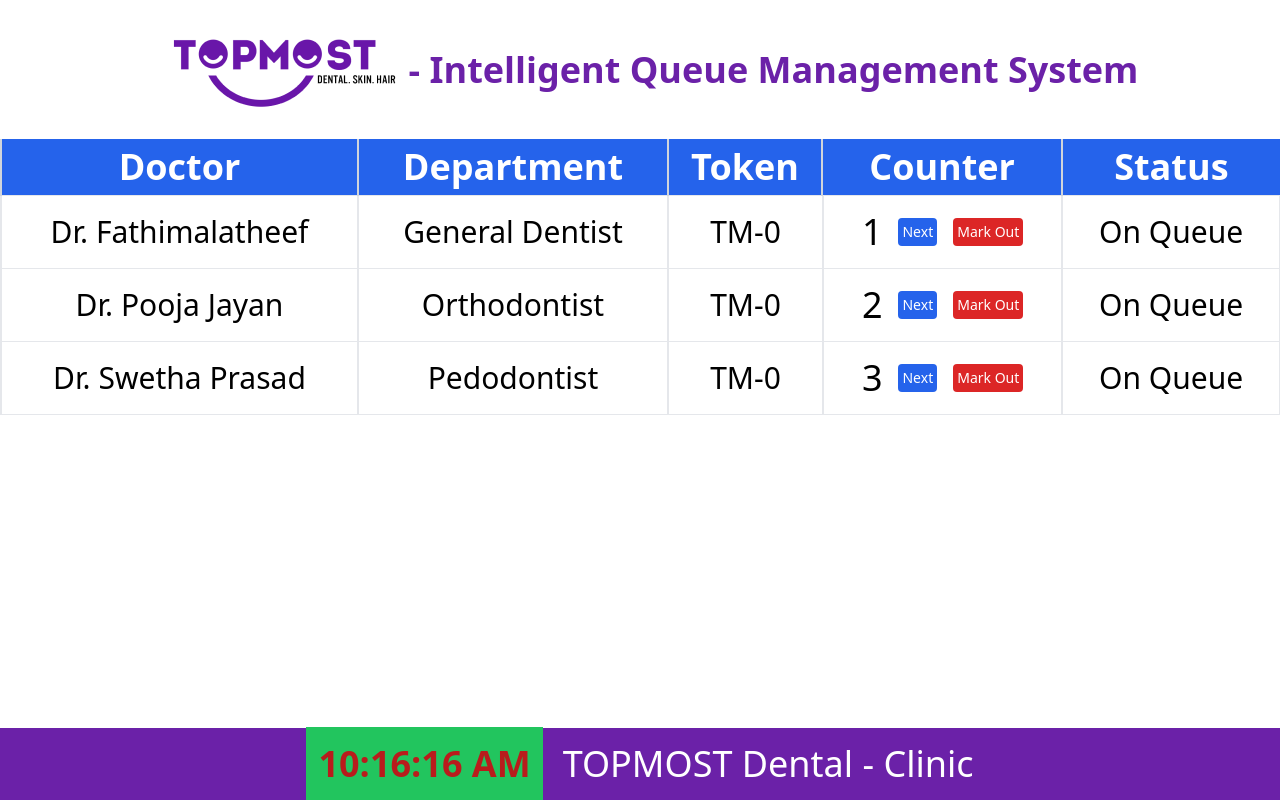
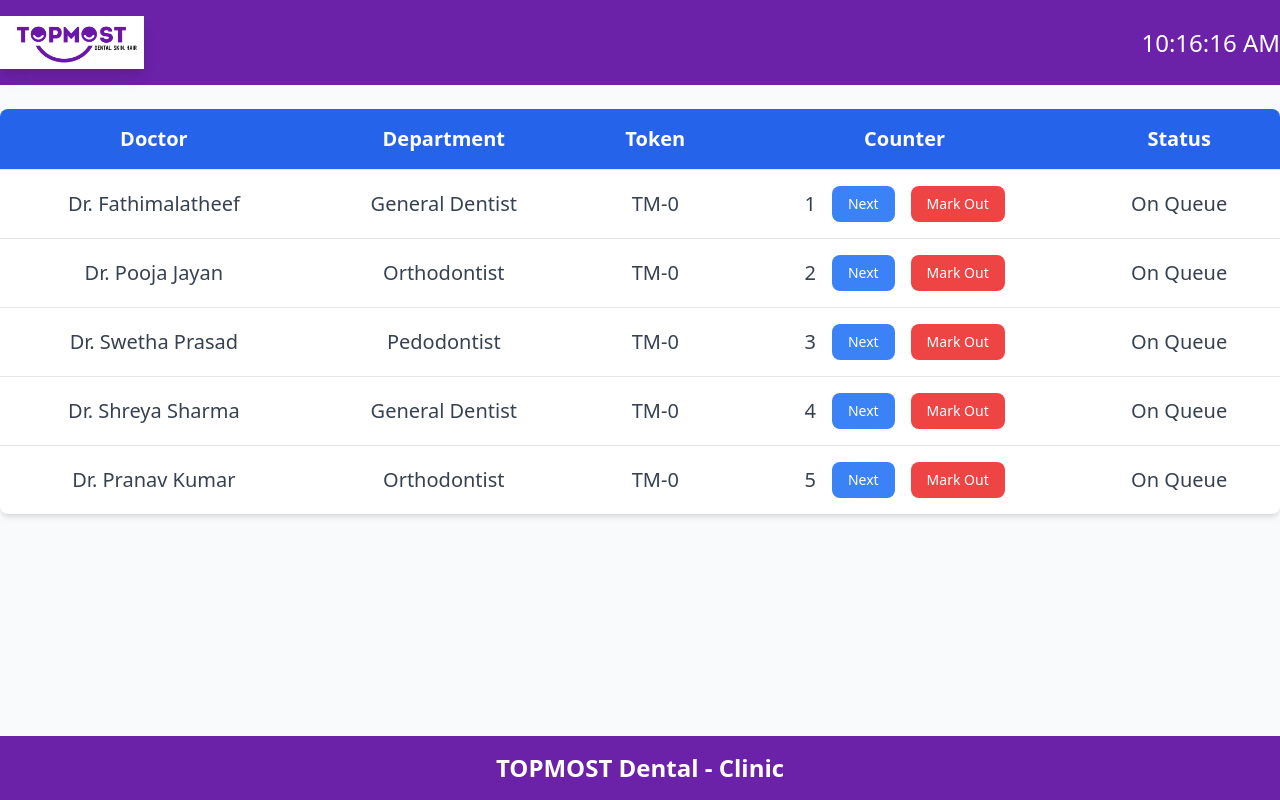
Before and after one commit to Mathews-Thomas/FeedbackModuleFrontend, a React (Vite) app: page /queue in a window 1280 px wide. Built offline with nearby package versions, Linux system fonts and the light colour scheme.

Commit message:
new updates on token speech

```diff
--- a/index.html
+++ b/index.html
@@ -9,5 +9,6 @@
   <body>
     <div id="root"></div>
     <script type="module" src="/src/main.jsx"></script>
+    <script src="https://code.responsivevoice.org/responsivevoice.js"></script>
   </body>
 </html>
--- a/src/Components/CounterQueue.jsx
+++ b/src/Components/CounterQueue.jsx
@@ -1,51 +1,58 @@
 import React, { useState, useEffect } from "react";
-import Logo from "../assets/logo-topmost.png"
+import Logo from "../assets/logo-topmost.png";
+
+const doctorsData = [
+  { doctor: "Dr. Fathimalatheef", department: "General Dentist", counter: 1 },
+  { doctor: "Dr. Pooja Jayan", department: "Orthodontist", counter: 2 },
+  { doctor: "Dr. Swetha Prasad", department: "Pedodontist", counter: 3 },
+  { doctor: "Dr. Shreya Sharma", department: "General Dentist", counter: 4 },
+  { doctor: "Dr. Pranav Kumar", department: "Orthodontist", counter: 5 }
+];
+
+const clinicName = "TOPMOST Dental - Clinic";
+
 export const CounterQueue = () => {
   const [time, setTime] = useState(new Date().toLocaleTimeString());
   const [activeTokens, setActiveTokens] = useState({
     1: 0,
     2: 0,
     3: 0,
+    4: 0,
+    5: 0,
   });
   const [tokenStatus, setTokenStatus] = useState({
     1: "queue",
     2: "queue",
     3: "queue",
+    4: "queue",
+    5: "queue",
   });
-
-  const data = [
-    {
-      doctor: "Dr. Fathimalatheef",
-      department: "General Dentist",
-      counter: "1",
-    },
-    {
-      doctor: "Dr. Pooja Jayan",
-      department: "Orthodontist",
-      counter: "2",
-    },
-    {
-      doctor: "Dr. Swetha Prasad",
-      department: "Pedodontist",
-      counter: "3",
-    }
-  ];
-
-  const clinicName = "TOPMOST Dental - Clinic";
 
   useEffect(() => {
     const intervalId = setInterval(() => {
       setTime(new Date().toLocaleTimeString());
     }, 1000);
-
     return () => clearInterval(intervalId);
   }, []);
 
-  const handleTokenEntry = (counter) => {
+  const speakToken = (counter, tokenNumber) => {
+    const msg = new SpeechSynthesisUtterance();
+    msg.text = `Token number ${tokenNumber} please proceed to counter ${counter}`;
+    msg.lang = "en-US";
+    window.speechSynthesis.speak(msg);
+  };
+
+  const handleNextToken = (counter) => {
+    const nextToken = activeTokens[counter] + 1;
+    setActiveTokens((prev) => ({
+      ...prev,
+      [counter]: nextToken,
+    }));
     setTokenStatus((prev) => ({
       ...prev,
       [counter]: "in",
     }));
+    speakToken(counter, nextToken);
   };
 
   const handleTokenExit = (counter) => {
@@ -55,73 +62,64 @@
     }));
   };
 
-  const handleNextToken = (counter) => {
-    setActiveTokens((prev) => ({
-      ...prev,
-      [counter]: prev[counter] + 1,
-    }));
-    handleTokenEntry(counter);
-  };
+  return (
+    <div className="flex flex-col min-h-screen bg-gray-50">
+      {/* Header */}
+      <header className="bg-purple-800 text-white py-4">
+        <div className="container mx-auto flex items-center justify-between">
+          <div className="flex items-center space-x-4">
+            <img src={Logo} alt="Logo" className="w-36 shadow-lg bg-white" />
+          </div>
+          <div className="text-lg sm:text-2xl">{time}</div>
+        </div>
+      </header>
 
-  return (
-    <div className="w-full flex flex-col justify-center ">
-      {/* Header section */}
-      <div className="flex justify-center text-purple-800 font-semibold p-5 text-2xl sm:text-4xl">
-        <h2 className="flex justify-center items-center"><img src={Logo} alt="Logo" /> - Intelligent Queue Management System</h2>
-      </div>
-
-      {/* Table section */}
-      <div className="flex justify-center items-center flex-grow">
-        <table className="text-center w-full overflow-x-auto">
-          <thead className="bg-blue-600 text-white text-xl sm:text-4xl">
-            <tr className="border-l-2 border-gray-300">
-              <th className="border-l-2 border-gray-300 p-2">Doctor</th>
-              <th className="border-l-2 border-gray-300 p-2">Department</th>
-              <th className="border-l-2 border-gray-300 p-2">Token</th>
-              <th className="border-l-2 border-gray-300 p-2">Counter</th>
-              <th className="border-l-2 border-gray-300 p-2">Status</th>
+      {/* Main Content */}
+      <main className="flex-grow container mx-auto py-6">
+        <div className="bg-white shadow-md rounded-lg overflow-hidden">
+          <table className="w-full text-center">
+            <thead className="bg-blue-600 text-white items-start">
+              <tr>
+                <th className="py-4 px-6 text-lg sm:text-xl">Doctor</th>
+                <th className="py-4 px-6 text-lg sm:text-xl">Department</th>
+                <th className="py-4 px-6 text-lg sm:text-xl">Token</th>
+                <th className="py-4 px-6 text-lg sm:text-xl">Counter</th>
+                <th className="py-4 px-6 text-lg sm:text-xl">Status</th>
               </tr>
             </thead>
-          <tbody className="text-lg sm:text-2xl">
-            {data.map((item) => (
-              <tr
-                key={item.counter}
-                className="border border-gray-200 border-l-2 capitalize"
-              >
-                <td className="border-l-2 border-gray-200 p-4 text-3xl">
-                  {item.doctor}
-                </td>
-                <td className="border-l-2 border-gray-200 p-4 text-3xl">
-                  {item.department}
-                </td>
+            <tbody className="text-gray-700">
+              {doctorsData.map(({ doctor, department, counter }) => (
+                <tr key={counter} className="border-t border-gray-200">
+                  <td className="py-4 px-6 text-lg sm:text-xl">{doctor}</td>
+                  <td className="py-4 px-6 text-lg sm:text-xl">{department}</td>
                   <td
-                  className={`border-l-2 border-gray-200 p-4 text-3xl ${
-                    tokenStatus[item.counter] === "in"
-                      ? "bg-green-500 animate-pulse"
-                      : ""
+                    className={`py-4 px-6 text-lg sm:text-xl ${
+                      tokenStatus[counter] === "in" ? "bg-green-200 text-green-700 animate-pulse" : ""
                     }`}
                   >
-                  TM-{activeTokens[item.counter]}
+                    TM-{activeTokens[counter]}
                   </td>
-                <td className="border-l-2 border-gray-200 p-4 flex flex-col sm:flex-row justify-center items-center text-4xl">
-                  {item.counter}
+                  <td className="py-4 px-6">
+                    <div className="flex flex-col sm:flex-row items-center justify-center space-y-2 sm:space-y-0 sm:space-x-4">
+                      <span className="text-lg sm:text-xl">{counter}</span>
                       <button
-                    onClick={() => handleNextToken(item.counter)}
-                    className="mt-2 sm:mt-0 sm:ml-4 bg-blue-600 text-white text-sm p-1 rounded"
+                        onClick={() => handleNextToken(counter)}
+                        className="bg-blue-500 hover:bg-blue-600 text-white py-2 px-4 rounded-lg text-sm"
                       >
                         Next
                       </button>
                       <button
-                    onClick={() => handleTokenExit(item.counter)}
-                    className="mt-2 sm:mt-0 sm:ml-4 bg-red-600 text-white text-sm p-1 rounded"
+                        onClick={() => handleTokenExit(counter)}
+                        className="bg-red-500 hover:bg-red-600 text-white py-2 px-4 rounded-lg text-sm"
                       >
                         Mark Out
                       </button>
+                    </div>
                   </td>
-                <td className="border-l-2 border-gray-200 p-4 text-3xl">
-                  {tokenStatus[item.counter] === "in"
+                  <td className="py-4 px-6 text-lg sm:text-xl">
+                    {tokenStatus[counter] === "in"
                       ? "In"
-                    : tokenStatus[item.counter] === "out"
+                      : tokenStatus[counter] === "out"
                       ? "Out"
                       : "On Queue"}
                   </td>
@@ -130,14 +128,14 @@
             </tbody>
           </table>
         </div>
+      </main>
 
-      {/* Footer section */}
-      <div className="bg-purple-800 text-white p-4 text-center  fixed bottom-0 w-full ">
-        <span className="text-2xl sm:text-4xl bg-green-500 p-3 text-red-700 font-bold">
-          {time}
-        </span>
-        <span className="ml-5 text-2xl sm:text-4xl">{clinicName}</span>
+      {/* Footer */}
+      <footer className="bg-purple-800 text-white py-4">
+        <div className="container mx-auto text-center text-lg sm:text-2xl font-bold">
+          {clinicName}
         </div>
+      </footer>
     </div>
   );
 };
```
Lines whose indentation alone changed are shown as unchanged.
